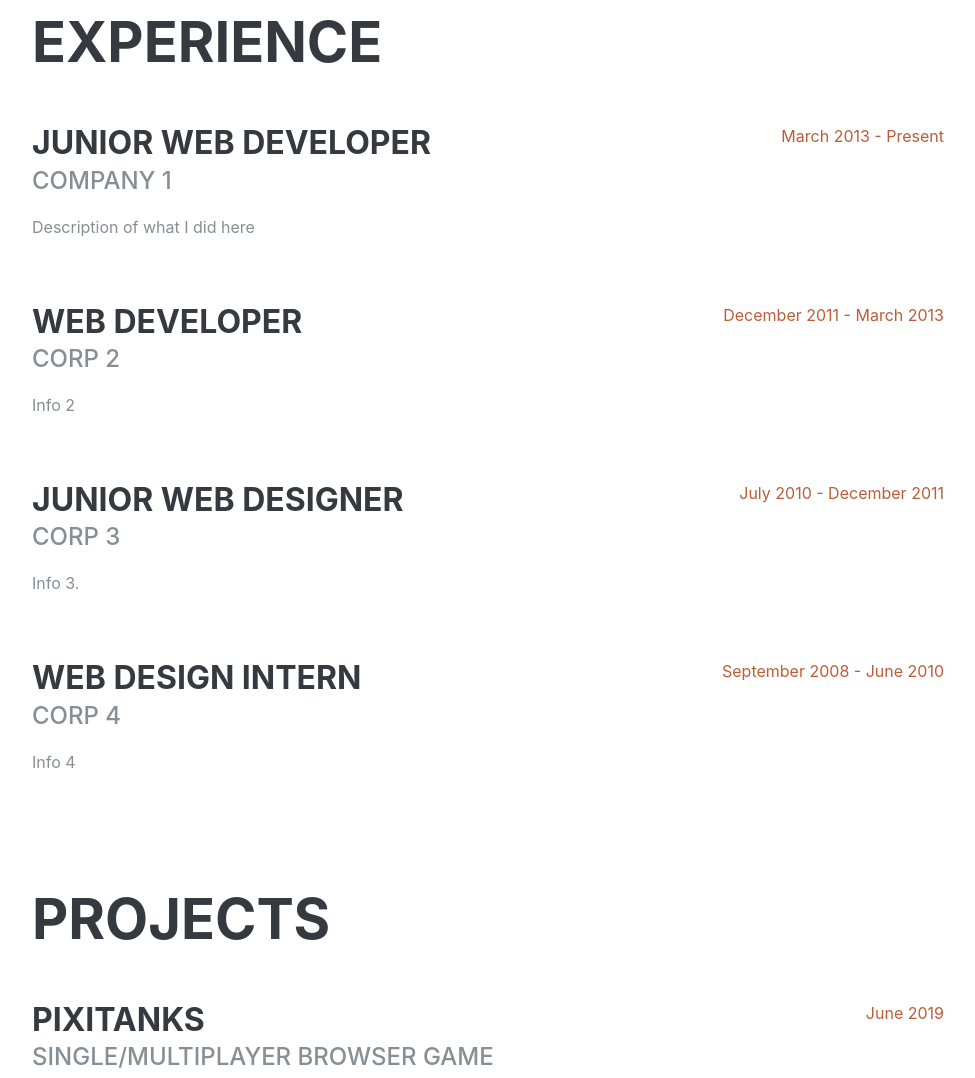
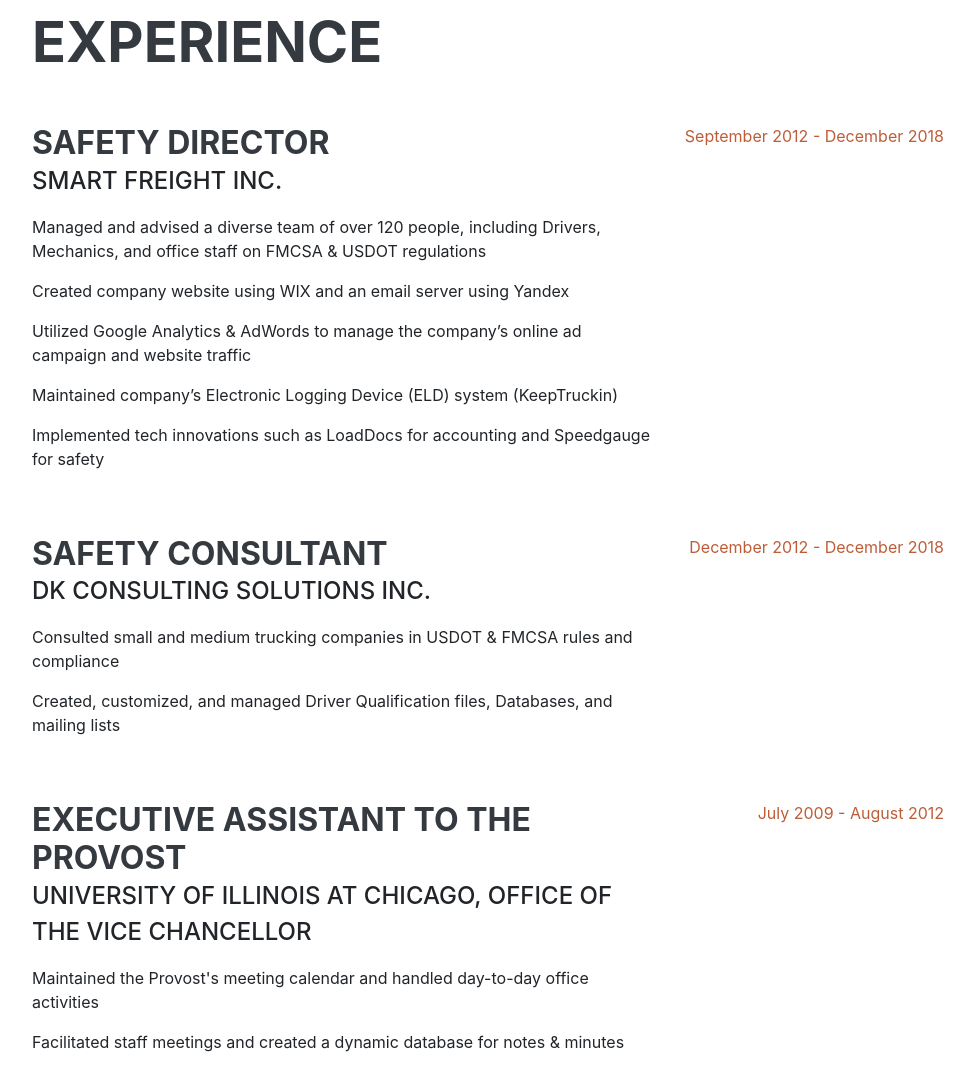
Before and after one commit to DanilKhrustov/PortfolioSite, a website: page index.html in a window 1280 px wide. Shown: the part 840-1918 px from the top of the page, without its empty margins (288-1263 px from the left). Drawn offline with nearby package versions, Linux system fonts and the light colour scheme; a web font is replaced by a local one.

Commit message:
refactored some html, added more info to all sections

```diff
--- a/css/resume.css
+++ b/css/resume.css
@@ -1,9 +1,3 @@
-/*!
- * Start Bootstrap - Resume v5.0.7 (https://startbootstrap.com/template-overviews/resume)
- * Copyright 2013-2019 Start Bootstrap
- * Licensed under MIT (https://github.com/BlackrockDigital/startbootstrap-resume/blob/master/LICENSE)
- */
-
  body {
     font-family: 'Muli', -apple-system, BlinkMacSystemFont, 'Segoe UI', Roboto, 'Helvetica Neue', Arial, sans-serif, 'Apple Color Emoji', 'Segoe UI Emoji', 'Segoe UI Symbol', 'Noto Color Emoji';
     padding-top: 54px;
--- a/index.html
+++ b/index.html
@@ -8,17 +8,14 @@
   <meta name="description" content="">
   <meta name="author" content="">
 
-  <title>Resume - Danil Khrustov</title>
+  <title>Danil Khrustov Resume</title>
 
-  <!-- Bootstrap core CSS -->
   <link href="vendor/bootstrap/css/bootstrap.min.css" rel="stylesheet">
 
-  <!-- Custom fonts for this template -->
   <link href="https://fonts.googleapis.com/css?family=Saira+Extra+Condensed:500,700" rel="stylesheet">
   <link href="https://fonts.googleapis.com/css?family=Muli:400,400i,800,800i" rel="stylesheet">
   <link href="vendor/fontawesome-free/css/all.min.css" rel="stylesheet">
 
-  <!-- Custom styles for this template -->
   <link href="css/resume.min.css" rel="stylesheet">
 
 </head>
@@ -69,7 +66,7 @@
         <div class="subheading mb-5">125 N Euclid Ave · Oak Park, IL 60301 · (312) 834-1953 ·
           <a href="mailto:name@email.com">khrustovd@gmail.com</a>
         </div>
-        <p class="lead mb-5">I am an experienced manager with high-level organizational skills transitioning into Software Development.</p>
+        <p class="lead mb-5">I am a self-taught Software Developer and recent graduate of Fullstack Academy of Code.</p>
         <div class="social-icons">
           <a href="#">
             <i class="fab fa-linkedin-in"></i>
@@ -95,45 +92,52 @@
 
         <div class="resume-item d-flex flex-column flex-md-row justify-content-between mb-5">
           <div class="resume-content">
-            <h3 class="mb-0">Junior Web Developer</h3>
-            <div class="subheading mb-3">Company 1</div>
-            <p>Description of what I did here</p>
+            <h3 class="mb-0">Safety Director</h3>
+            <div class="subheading mb-3">Smart Freight Inc. </div>
+            <p>Managed and advised a diverse team of over 120 people, including Drivers, Mechanics, and office staff on FMCSA & USDOT regulations</p>
+            <p>Created company website using WIX and an email server using Yandex</p>
+            <p>Utilized Google Analytics & AdWords to manage the company’s online ad campaign and website traffic</p>
+            <p>Maintained company’s Electronic Logging Device (ELD) system (KeepTruckin)</p>
+            <p>Implemented tech innovations such as LoadDocs for accounting and Speedgauge for safety</p>
           </div>
           <div class="resume-date text-md-right">
-            <span class="text-primary">March 2013 - Present</span>
+            <span class="text-primary">September 2012 - December 2018</span>
           </div>
         </div>
 
         <div class="resume-item d-flex flex-column flex-md-row justify-content-between mb-5">
           <div class="resume-content">
-            <h3 class="mb-0">Web Developer</h3>
-            <div class="subheading mb-3">Corp 2</div>
-            <p>Info 2</p>
+            <h3 class="mb-0">Safety Consultant</h3>
+            <div class="subheading mb-3">DK Consulting Solutions Inc.</div>
+            <p>Consulted small and medium trucking companies in USDOT & FMCSA rules and compliance</p>
+            <p>Created, customized, and managed Driver Qualification files, Databases, and mailing lists</p>
           </div>
           <div class="resume-date text-md-right">
-            <span class="text-primary">December 2011 - March 2013</span>
+            <span class="text-primary">December 2012 - December 2018</span>
           </div>
         </div>
 
         <div class="resume-item d-flex flex-column flex-md-row justify-content-between mb-5">
           <div class="resume-content">
-            <h3 class="mb-0">Junior Web Designer</h3>
-            <div class="subheading mb-3">Corp 3</div>
-            <p>Info 3.</p>
+            <h3 class="mb-0">Executive Assistant to the Provost</h3>
+            <div class="subheading mb-3">University of Illinois at Chicago, Office of the Vice Chancellor</div>
+            <p>Maintained the Provost's meeting calendar and handled day-to-day office activities</p>
+            <p>Facilitated staff meetings and created a dynamic database for notes & minutes</p>
           </div>
           <div class="resume-date text-md-right">
-            <span class="text-primary">July 2010 - December 2011</span>
+            <span class="text-primary">July 2009 - August 2012</span>
           </div>
         </div>
 
         <div class="resume-item d-flex flex-column flex-md-row justify-content-between">
           <div class="resume-content">
-            <h3 class="mb-0">Web Design Intern</h3>
-            <div class="subheading mb-3">Corp 4</div>
-            <p>Info 4</p>
+            <h3 class="mb-0">Pharmacy Technician</h3>
+            <div class="subheading mb-3">Jewel-Osco Pharmacy</div>
+            <p>Entered and filled prescriptions, calculated dosages, dispensed medication, resolved insurance issues</p>
+            <p></p>
           </div>
           <div class="resume-date text-md-right">
-            <span class="text-primary">September 2008 - June 2010</span>
+            <span class="text-primary">February 2008 - July 2009</span>
           </div>
         </div>
 
@@ -160,7 +164,7 @@
           <div class="resume-content">
             <h3 class="mb-0">Pop'n Spots</h3>
             <div class="subheading mb-3">Cityguide web app</div>
-            <p>Streamlined and intuitive web app built using React and Redux, with unique data-visualization. Gives users a quick visual summary of nearby location's level of busyness, based on historic occupancy data scaped from Google Maps using APIFY</p>
+            <p>Streamlined and intuitive web app built using React and Redux, with unique data-visualization. Gives users a quick visual summary of nearby location's level of busyness, based on historic occupancy data scraped from Google Maps using APIFY</p>
           </div>
           <div class="resume-date text-md-right">
             <span class="text-primary">May 2019</span>
@@ -203,10 +207,9 @@
           <div class="resume-content">
             <h3 class="mb-0">Fullstack Academy of Code</h3>
             <div class="subheading mb-3">Software Engineering Immersive</div>
-            <div>Computer Science - Web Development Track</div>
           </div>
           <div class="resume-date text-md-right">
-            <span class="text-primary">August 2006 - May 2010</span>
+            <span class="text-primary">February 2019 - May 2019</span>
           </div>
         </div>
 
@@ -216,7 +219,7 @@
             <div class="subheading mb-3">B.S. Political Science</div>
           </div>
           <div class="resume-date text-md-right">
-            <span class="text-primary">August 2002 - May 2006</span>
+            <span class="text-primary">September 2007 - June 2012</span>
           </div>
         </div>
 
@@ -277,8 +280,8 @@
     <section class="resume-section p-3 p-lg-5 d-flex align-items-center" id="interests">
       <div class="w-100">
         <h2 class="mb-5">Interests</h2>
-        <p>Apart from being a web developer, I enjoy most of my time being outdoors. In the winter, I am an avid skier and novice ice climber. During the warmer months here in Colorado, I enjoy mountain biking, free climbing, and kayaking.</p>
-        <p class="mb-0">When forced indoors, I follow a number of sci-fi and fantasy genre movies and television shows, I am an aspiring chef, and I spend a large amount of my free time exploring the latest technology advancements in the front-end web development world.</p>
+        <p> During the weekend, I enjoy most of my time exploing and traveling with my Fiance and my Shiba-Inu. </p>
+        <p class="mb-0"> During the week, I am into PC gaming/building, reading Science Fiction, and creating GURPS (Dungeons & Dragons Lite) campaigns for my friends. I also love creating new and exciting apps/websites/projects using new technologies that I have not been exposed to yet.</p>
       </div>
     </section>
 
@@ -286,15 +289,8 @@
 
   </div>
 
-  <!-- Bootstrap core JavaScript -->
-  <script src="vendor/jquery/jquery.min.js"></script>
   <script src="vendor/bootstrap/js/bootstrap.bundle.min.js"></script>
 
-  <!-- Plugin JavaScript -->
-  <script src="vendor/jquery-easing/jquery.easing.min.js"></script>
-
-  <!-- Custom scripts for this template -->
-  <script src="js/resume.min.js"></script>
 
 </body>
 
```
Also changed, not shown: css/resume.min.css, 1 other file.
